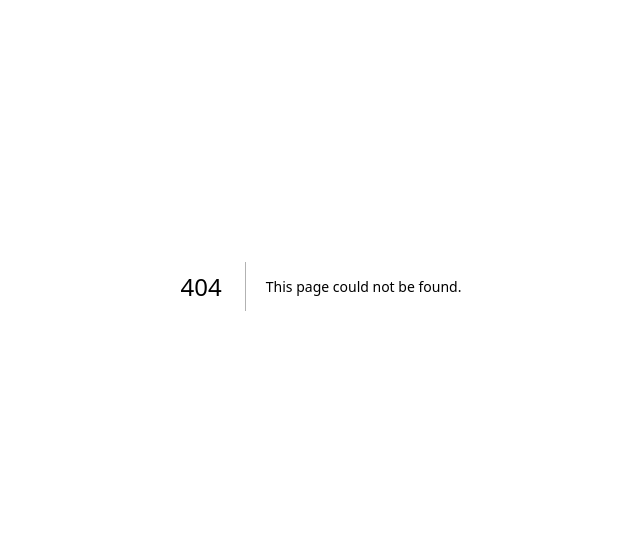
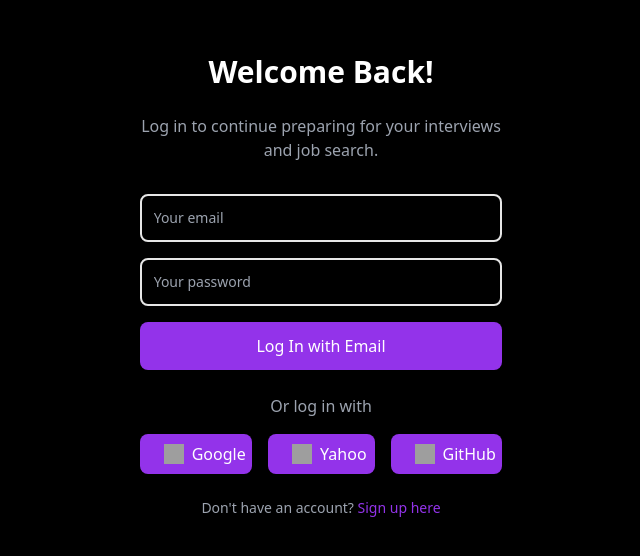
Before and after one commit to felixghislaindev/HireReady, a Next.js app: page /login in a window 1280 px wide. Before the commit this address had no page. Shown: the part 114-670 px from the top of the page, without its empty margins (319-959 px from the left). Built offline with nearby package versions, Linux system fonts and the light colour scheme; grey boxes are pictures that could not be loaded.

Commit message:
login and sign up page phase 1

```diff
--- /dev/null
+++ b/src/app/login/page.tsx
@@ -0,0 +1,105 @@
+"use client";
+import { useState } from "react";
+import Head from "next/head";
+
+const Login = () => {
+  const [email, setEmail] = useState("");
+  const [password, setPassword] = useState("");
+
+  const handleSubmit = (e: React.FormEvent) => {
+    e.preventDefault();
+    // Handle form submission logic here
+  };
+
+  return (
+    <>
+      <Head>
+        <title>Login | HireReady</title>
+        <meta
+          name="description"
+          content="Log in to HireReady to continue your job search and interview preparation."
+        />
+        <meta name="viewport" content="width=device-width, initial-scale=1" />
+        <link rel="icon" href="/favicon.ico" />
+      </Head>
+
+      <main className="bg-black text-white min-h-screen flex flex-col justify-center items-center">
+        <section className="bg-black text-white text-center py-12 px-8 w-full md:w-1/3 rounded-lg shadow-lg">
+          <h1 className="text-3xl font-semibold mb-6">Welcome Back!</h1>
+          <p className="text-gray-400 mb-8">
+            Log in to continue preparing for your interviews and job search.
+          </p>
+
+          {/* Email Login Form */}
+          <form onSubmit={handleSubmit} className="space-y-4">
+            <input
+              type="email"
+              name="email"
+              placeholder="Your email"
+              value={email}
+              onChange={(e) => setEmail(e.target.value)}
+              className="w-full p-3 rounded-lg border-2 border-input bg-background text-sm placeholder:text-muted-foreground focus:outline-none focus:ring-2 focus:ring-ring focus:ring-offset-2"
+              required
+            />
+            <input
+              type="password"
+              name="password"
+              placeholder="Your password"
+              value={password}
+              onChange={(e) => setPassword(e.target.value)}
+              className="w-full p-3 rounded-lg border-2 border-input bg-background text-sm placeholder:text-muted-foreground focus:outline-none focus:ring-2 focus:ring-ring focus:ring-offset-2"
+              required
+            />
+
+            <button
+              type="submit"
+              className="w-full py-3 rounded-lg text-white bg-purple-600 hover:bg-purple-700 transition-all duration-300"
+            >
+              Log In with Email
+            </button>
+          </form>
+
+          {/* Social Login Section */}
+          <div className="mt-6">
+            <p className="text-gray-400 mb-4">Or log in with</p>
+            <div className="flex gap-4 justify-center">
+              <button className="flex items-center px-6 py-2 rounded-lg bg-purple-600 text-white hover:bg-purple-700 transition-all duration-300">
+                <img
+                  src="/icons/google-icon.svg"
+                  alt="Google"
+                  className="w-5 h-5 mr-2"
+                />
+                Google
+              </button>
+              <button className="flex items-center px-6 py-2 rounded-lg bg-purple-600 text-white hover:bg-purple-700 transition-all duration-300">
+                <img
+                  src="/icons/yahoo-icon.svg"
+                  alt="Yahoo"
+                  className="w-5 h-5 mr-2"
+                />
+                Yahoo
+              </button>
+              <button className="flex items-center px-6 py-2 rounded-lg bg-purple-600 text-white hover:bg-purple-700 transition-all duration-300">
+                <img
+                  src="/icons/github-icon.svg"
+                  alt="GitHub"
+                  className="w-5 h-5 mr-2"
+                />
+                GitHub
+              </button>
+            </div>
+          </div>
+
+          <p className="text-sm text-gray-400 mt-6">
+            Don't have an account?{" "}
+            <a href="/signup" className="text-purple-600 hover:text-purple-700">
+              Sign up here
+            </a>
+          </p>
+        </section>
+      </main>
+    </>
+  );
+};
+
+export default Login;
--- /dev/null
+++ b/src/app/signup/page.tsx
@@ -0,0 +1,106 @@
+"use client";
+import { useState } from "react";
+import Head from "next/head";
+
+const SignUp = () => {
+  const [email, setEmail] = useState("");
+  const [password, setPassword] = useState("");
+
+  const handleSubmit = (e: React.FormEvent) => {
+    e.preventDefault();
+    // Handle form submission logic here
+  };
+
+  return (
+    <>
+      <Head>
+        <title>Sign Up | HireReady</title>
+        <meta
+          name="description"
+          content="Sign up for HireReady to kickstart your job search and interview preparation."
+        />
+        <meta name="viewport" content="width=device-width, initial-scale=1" />
+        <link rel="icon" href="/favicon.ico" />
+      </Head>
+
+      <main className="bg-black text-white min-h-screen flex flex-col justify-center items-center">
+        <section className="bg-black text-white text-center py-12 px-8 w-full md:w-1/3 rounded-lg shadow-lg">
+          <h1 className="text-3xl font-semibold mb-6">Create an Account</h1>
+          <p className="text-gray-400 mb-8">
+            Sign up to access all the features of HireReady and transform your
+            interview prep.
+          </p>
+
+          {/* Email Sign Up Form */}
+          <form onSubmit={handleSubmit} className="space-y-4">
+            <input
+              type="email"
+              name="email"
+              placeholder="Your email"
+              value={email}
+              onChange={(e) => setEmail(e.target.value)}
+              className="w-full p-3 rounded-lg border-2 border-input bg-background text-sm placeholder:text-muted-foreground focus:outline-none focus:ring-2 focus:ring-ring focus:ring-offset-2"
+              required
+            />
+            <input
+              type="password"
+              name="password"
+              placeholder="Create a password"
+              value={password}
+              onChange={(e) => setPassword(e.target.value)}
+              className="w-full p-3 rounded-lg border-2 border-input bg-background text-sm placeholder:text-muted-foreground focus:outline-none focus:ring-2 focus:ring-ring focus:ring-offset-2"
+              required
+            />
+
+            <button
+              type="submit"
+              className="w-full py-3 rounded-lg text-white bg-purple-600 hover:bg-purple-700 transition-all duration-300"
+            >
+              Sign Up with Email
+            </button>
+          </form>
+
+          {/* Social Login Section */}
+          <div className="mt-6">
+            <p className="text-gray-400 mb-4">Or sign up with</p>
+            <div className="flex gap-4 justify-center">
+              <button className="flex items-center px-6 py-2 rounded-lg bg-purple-600 text-white hover:bg-purple-700 transition-all duration-300">
+                <img
+                  src="/icons/google-icon.svg"
+                  alt="Google"
+                  className="w-5 h-5 mr-2"
+                />
+                Google
+              </button>
+              <button className="flex items-center px-6 py-2 rounded-lg bg-purple-600 text-white hover:bg-purple-700 transition-all duration-300">
+                <img
+                  src="/icons/yahoo-icon.svg"
+                  alt="Yahoo"
+                  className="w-5 h-5 mr-2"
+                />
+                Yahoo
+              </button>
+              <button className="flex items-center px-6 py-2 rounded-lg bg-purple-600 text-white hover:bg-purple-700 transition-all duration-300">
+                <img
+                  src="/icons/github-icon.svg"
+                  alt="GitHub"
+                  className="w-5 h-5 mr-2"
+                />
+                GitHub
+              </button>
+            </div>
+          </div>
+
+          <p className="text-sm text-gray-400 mt-6">
+            Already have an account?{" "}
+            <a href="/login" className="text-purple-600 hover:text-purple-700">
+              Log in here
+            </a>
+          </p>
+        </section>
+      </main>
+    </>
+  );
+};
+
+export default SignUp;
--- a/src/components/NavBar.tsx
+++ b/src/components/NavBar.tsx
@@ -27,13 +27,13 @@
       </nav>
       <div className="space-x-4">
         <Link
-          href="#signup"
+          href="/signup"
           className="bg-purple-600 text-white py-2 px-4 rounded-lg hover:bg-purple-700"
         >
           Sign Up
         </Link>
         <Link
-          href="#login"
+          href="/login"
           className="bg-transparent border-2 border-purple-600 text-purple-600 py-2 px-4 rounded-lg hover:bg-purple-600 hover:text-white"
         >
           Login
```
